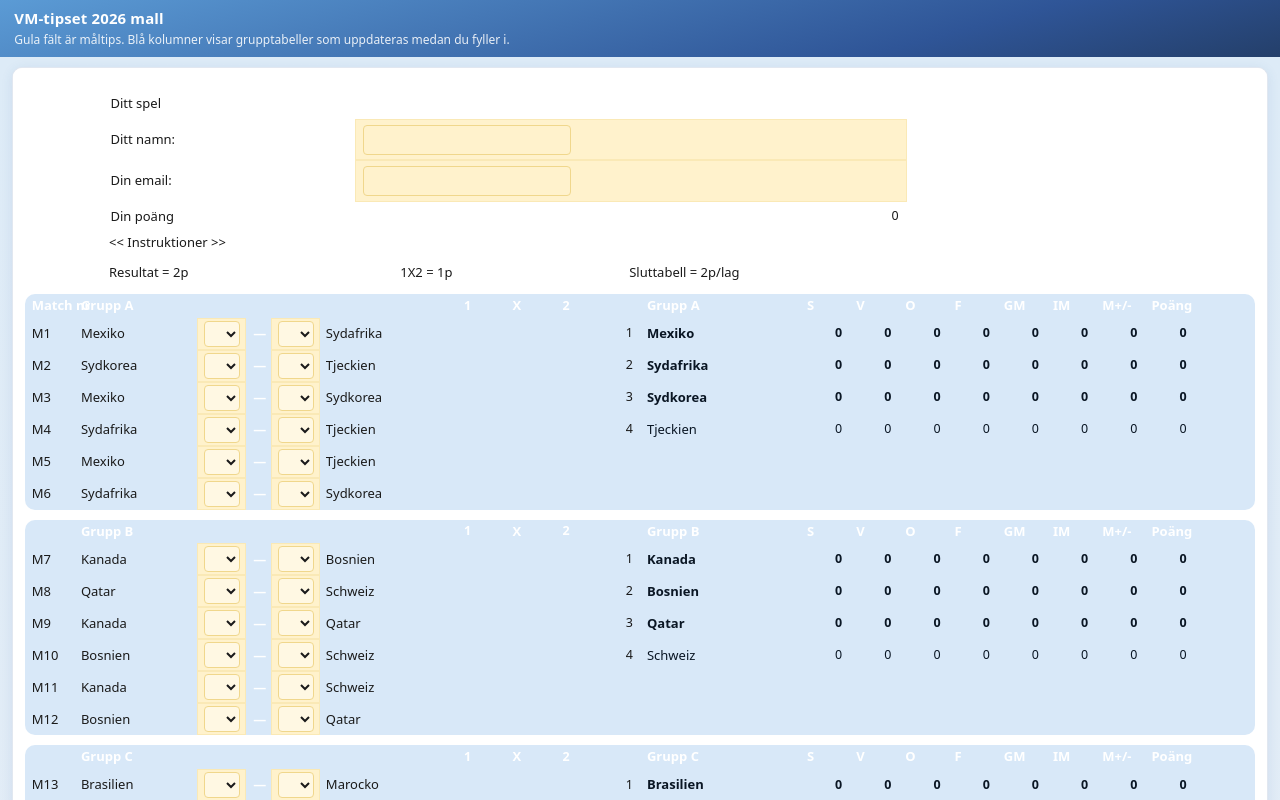
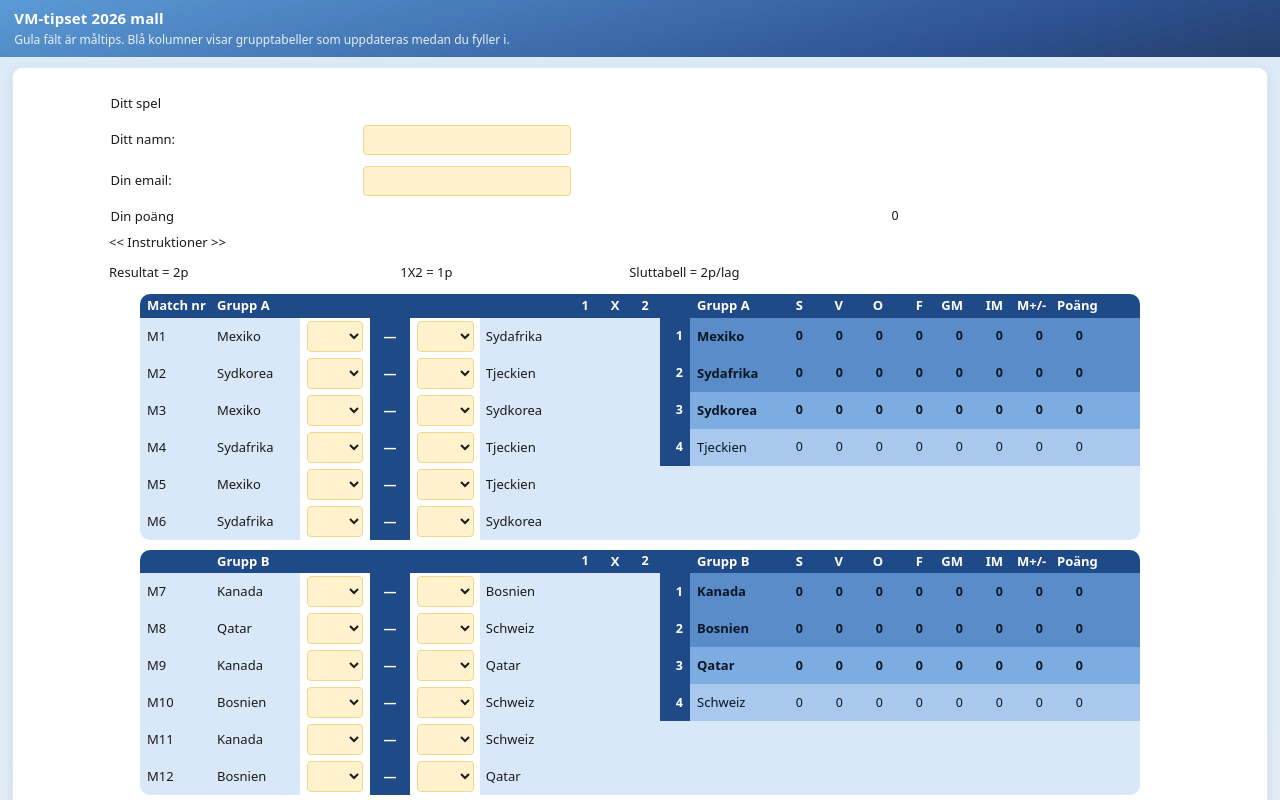
Before and after one commit to estomagordo/vmtipset, a React (Vite) app in the folder frontend/: page / in a window 1280 px wide. Shown: the top 800 px of the page. Built offline with nearby package versions, Linux system fonts and the light colour scheme.

Commit message:
more UI work

```diff
--- a/frontend/src/components/SpreadsheetView.tsx
+++ b/frontend/src/components/SpreadsheetView.tsx
@@ -214,9 +214,13 @@ function CellBody({
 }
 
 const COL_B = lettersToColIndex('B');
+const COL_C = lettersToColIndex('C');
+const COL_D = lettersToColIndex('D');
 const COL_E = lettersToColIndex('E');
 const COL_F = lettersToColIndex('F');
 const COL_K = lettersToColIndex('K');
+const COL_L = lettersToColIndex('L');
+const COL_T = lettersToColIndex('T');
 
 type SheetRowProps = {
   row: GridCell[];
@@ -268,13 +272,30 @@ function SheetRow({
         const afterAwayScore = Boolean(groupCtx && gridCol === COL_F);
 
         const is1x2Col = Boolean(groupCtx && gridCol >= COL_G && gridCol <= COL_I);
+        const isGroupDashCol = Boolean(groupCtx && gridCol === COL_D);
+        const isGroupStatHeaderNumCol = Boolean(
+          groupCtx && groupCtx.rowInBlock === 0 && gridCol >= COL_L && gridCol <= COL_T,
+        );
+        const isGroupScoreCol = Boolean(
+          groupCtx &&
+            groupCtx.rowInBlock >= 1 &&
+            (gridCol === COL_C || gridCol === COL_E) &&
+            entry &&
+            isScoreDigitListValidation(entry.validation),
+        );
         const alignNum =
           entry?.kind === 'number' || (isFormula && typeof entry?.cached_value === 'number');
         const alignClass = is1x2Col
           ? 'tipset-align-center'
-          : alignNum
-            ? 'tipset-align-right'
-            : 'tipset-align-left';
+          : isGroupDashCol
+            ? 'tipset-align-center'
+            : isGroupStatHeaderNumCol
+              ? 'tipset-align-right'
+              : isGroupScoreCol
+                ? 'tipset-align-right'
+                : alignNum
+                  ? 'tipset-align-right'
+                  : 'tipset-align-left';
 
         const className = [
           'tipset-cell',
--- a/frontend/src/index.css
+++ b/frontend/src/index.css
@@ -138,10 +138,14 @@ body {
 .tipset-group-stage {
   margin: 0;
   padding: 0;
+  width: 100%;
+  max-width: min(100%, 1000px);
+  margin-inline: auto;
 }
 
 .tipset-table--group-stage {
   width: 100%;
+  max-width: 100%;
   table-layout: fixed;
   border-collapse: separate;
   border-spacing: 0;
@@ -157,9 +161,33 @@ body {
   background: var(--tipset-group-card-bg);
 }
 
+/* Yellow only on the control — not the whole <td> */
 .tipset-table--group-stage .tipset-group-block .tipset-cell--input {
-  background: var(--tipset-input-bg);
-  box-shadow: inset 0 0 0 1px rgba(240, 215, 140, 0.35);
+  background: transparent;
+  box-shadow: none;
+  /* Clip controls to the cell; stacking handles the sep column. */
+  overflow: hidden;
+  position: relative;
+  z-index: 0;
+}
+
+/* Separator column (―): paint above score cells so native <select> chrome never covers the blue. */
+.tipset-table--group-stage .tipset-group-block .tipset-cell--grp-sep {
+  position: relative;
+  z-index: 2;
+  isolation: isolate;
+}
+
+.tipset-table--group-stage .tipset-select.tipset-select--in-cell {
+  width: 100%;
+  min-width: 0;
+  max-width: none;
+  padding: 4px 1.35rem 4px 6px;
+  min-height: 1.65rem;
+  font-size: 14px;
+  font-weight: 600;
+  font-variant-numeric: tabular-nums;
+  line-height: 1.2;
 }
 
 .tipset-group-spacer td {
@@ -247,43 +275,46 @@ body {
   text-overflow: ellipsis;
 }
 
-.tipset-table--group-stage .tipset-cell--grp-h {
+.tipset-table--group-stage .tipset-group-block .tipset-cell--grp-h {
   max-width: none;
 }
 
-/* Must beat base group-stage cell background (same specificity, order + intent). */
-.tipset-table--group-stage .tipset-cell--grp-h,
-.tipset-table--group-stage .tipset-cell--grp-dj {
+/*
+ * Tier / header backgrounds must use the same specificity as
+ * `.tipset-group-block .tipset-cell` or the card tint wins and blues disappear.
+ */
+.tipset-table--group-stage .tipset-group-block .tipset-cell--grp-h,
+.tipset-table--group-stage .tipset-group-block .tipset-cell--grp-dj {
   background: var(--tipset-group-header-bg);
   color: var(--tipset-group-header-fg);
   font-weight: 650;
 }
 
-.tipset-table--group-stage .tipset-cell--grp-dj {
+.tipset-table--group-stage .tipset-group-block .tipset-cell--grp-dj {
   font-weight: 600;
 }
 
-.tipset-table--group-stage .tipset-cell--grp-t2 {
+.tipset-table--group-stage .tipset-group-block .tipset-cell--grp-t2 {
   background: var(--tipset-group-t2-bg);
   color: #0a1624;
   font-weight: 600;
 }
 
-.tipset-table--group-stage .tipset-cell--grp-t3 {
+.tipset-table--group-stage .tipset-group-block .tipset-cell--grp-t3 {
   background: var(--tipset-group-t3-bg);
   color: #0a1624;
   font-weight: 550;
 }
 
-.tipset-table--group-stage .tipset-cell--grp-t4 {
+.tipset-table--group-stage .tipset-group-block .tipset-cell--grp-t4 {
   background: var(--tipset-group-t4-bg);
   color: #0a1624;
 }
 
-.tipset-table--group-stage .tipset-cell--grp-h .tipset-cell-text,
-.tipset-table--group-stage .tipset-cell--grp-h .tipset-cell-num,
-.tipset-table--group-stage .tipset-cell--grp-dj .tipset-cell-text,
-.tipset-table--group-stage .tipset-cell--grp-dj .tipset-cell-num {
+.tipset-table--group-stage .tipset-group-block .tipset-cell--grp-h .tipset-cell-text,
+.tipset-table--group-stage .tipset-group-block .tipset-cell--grp-h .tipset-cell-num,
+.tipset-table--group-stage .tipset-group-block .tipset-cell--grp-dj .tipset-cell-text,
+.tipset-table--group-stage .tipset-group-block .tipset-cell--grp-dj .tipset-cell-num {
   color: var(--tipset-group-header-fg);
 }
 
@@ -305,9 +336,10 @@ body {
   text-align: left;
 }
 
+/* Cell stays sheet-coloured; yellow is only on <input> / <select>. */
 .tipset-cell--input {
-  background: var(--tipset-input-bg);
-  box-shadow: inset 0 0 0 1px rgba(240, 215, 140, 0.35);
+  background: transparent;
+  box-shadow: none;
 }
 
 .tipset-align-right {
@@ -393,11 +425,11 @@ body {
 
 .tipset-select--in-cell {
   border: 1px solid var(--tipset-input-border);
-  background: rgba(255, 255, 255, 0.35);
+  background: var(--tipset-input-bg);
 }
 
 .tipset-cell--input .tipset-select--in-cell {
-  background: rgba(255, 255, 255, 0.45);
+  background: var(--tipset-input-bg);
 }
 
 .tipset-error-hint {
--- a/frontend/src/lib/groupGridStyle.ts
+++ b/frontend/src/lib/groupGridStyle.ts
@@ -1,6 +1,7 @@
 import { lettersToColIndex } from './excelAddress';
 
 const COL_D = lettersToColIndex('D');
+const COL_J = lettersToColIndex('J');
 const COL_K = lettersToColIndex('K');
 const COL_T = lettersToColIndex('T');
 
@@ -20,6 +21,14 @@ export function classifyGroupGridCell(
 
   /* Hyphen column stays accent on every row; match index (J) only on header row. */
   if (gridCol === COL_D) {
+    tier.push('tipset-cell--grp-dj');
+    /* Stacking: keep full separator band above neighbouring score <select> painting. */
+    tier.push('tipset-cell--grp-sep');
+    return tier;
+  }
+
+  /* Match index (J): rows showing 1–4 in the mall, not the two fixture rows below. */
+  if (gridCol === COL_J && rowInBlock >= 1 && rowInBlock <= 4) {
     tier.push('tipset-cell--grp-dj');
     return tier;
   }
@@ -42,8 +51,9 @@ export function classifyGroupGridCell(
 }
 
 /** Percent widths for group-stage columns (A–T); sum = 100 (used with `table-layout: fixed`). */
+/** A=wider match nr, C/E=readable scores, D=wider ― band; trims elsewhere to keep sum 100. */
 export const GROUP_COL_WIDTH_PCT: readonly number[] = [
-  4, 10, 4, 2, 4, 10, 4, 4, 4, 4, 13, 4, 4, 4, 4, 4, 4, 4, 4, 5,
+  7, 9, 7, 4, 7, 9, 3, 3, 3, 3, 8, 4, 4, 4, 4, 4, 4, 4, 4, 5,
 ] as const;
 
 /** Column width hints for compact match / prediction layout (A–T). */
```
